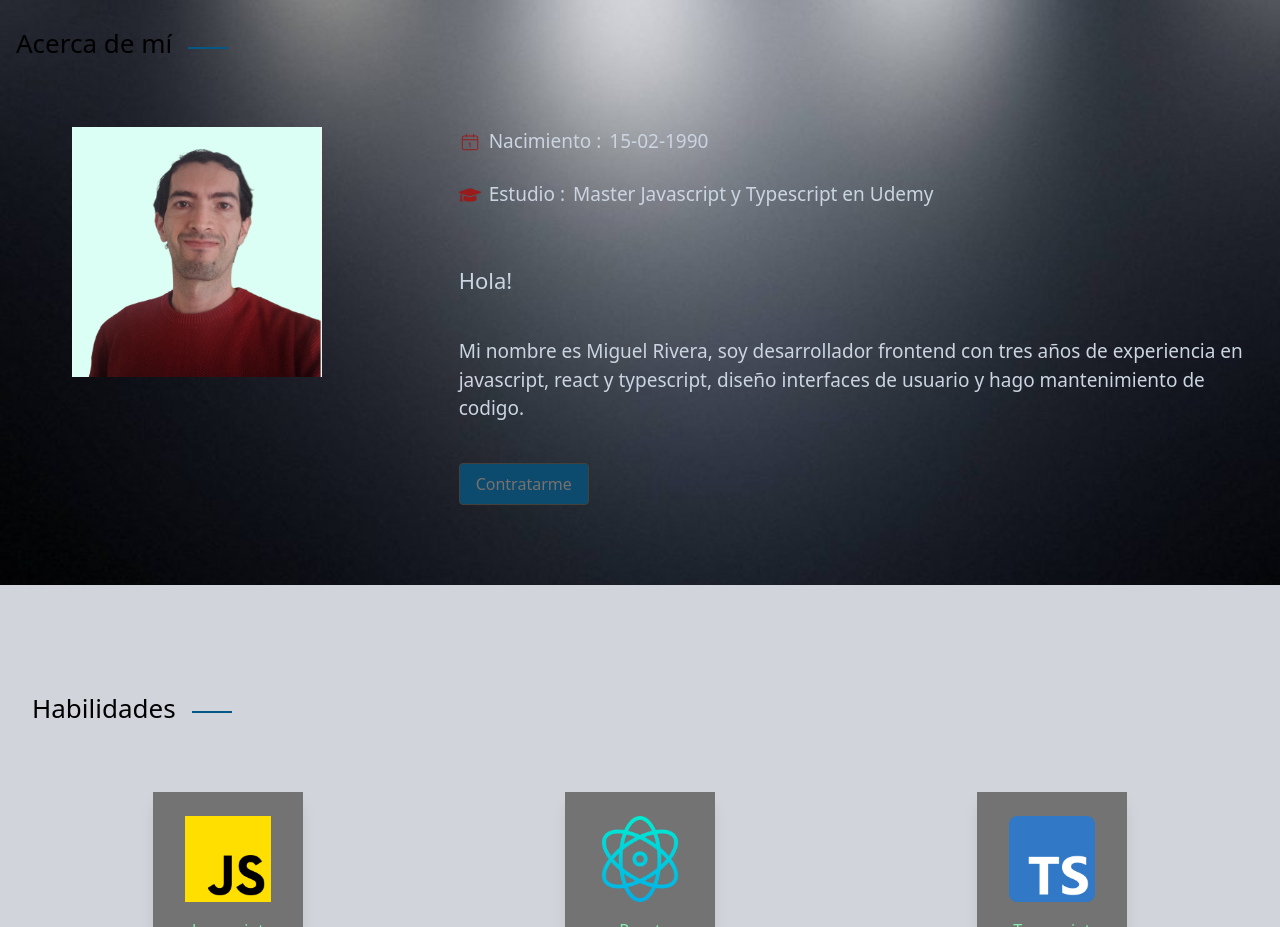
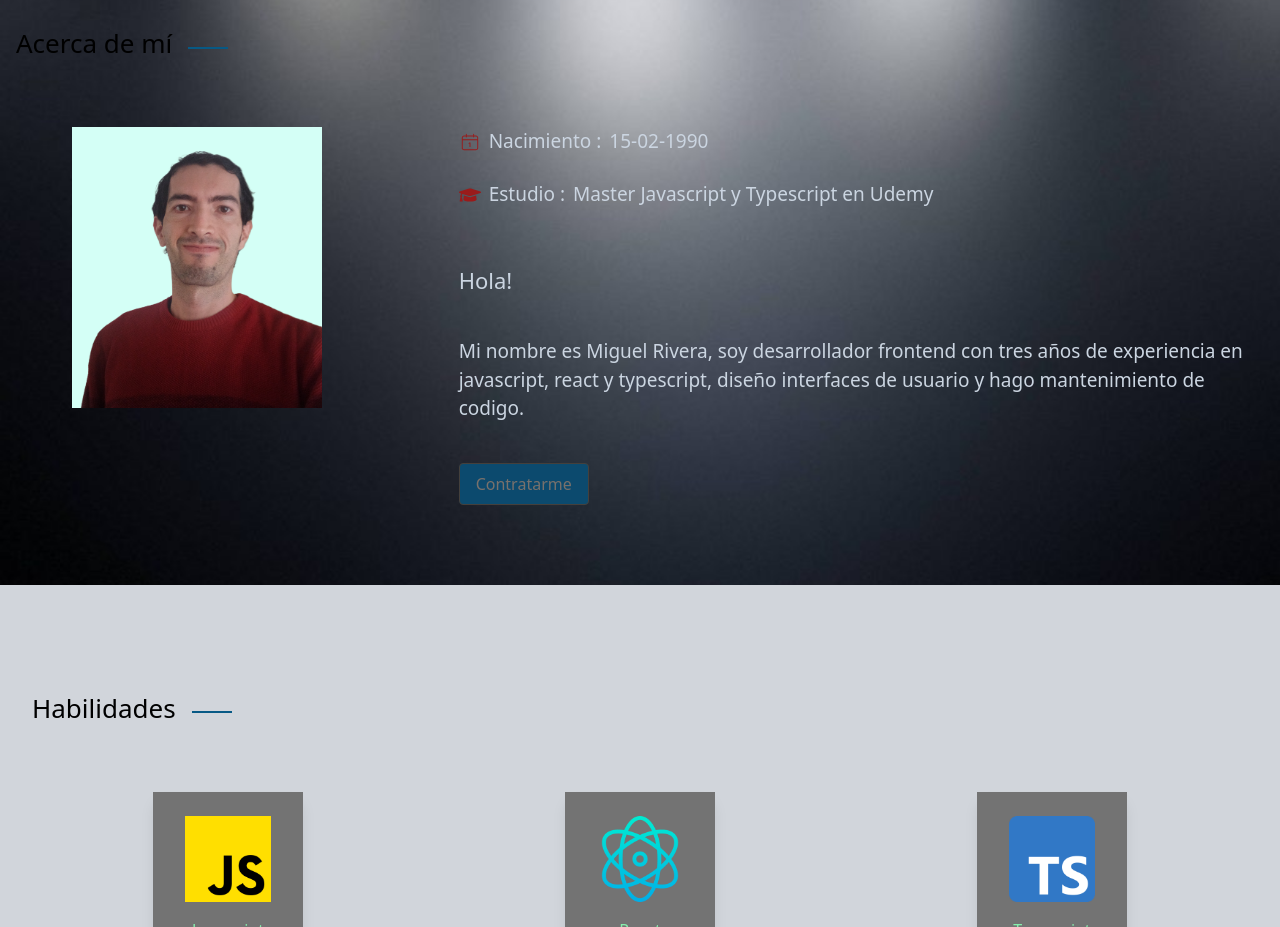
Before and after one commit to miguelriverasarmiento/portfolio-website, a Next.js app: page / in a window 1280 px wide. Shown: the part 880-1807 px from the top of the page. Built offline with nearby package versions, Linux system fonts and the light colour scheme.

Commit message:
Added new photo 2023

```diff
--- a/pages/About.js
+++ b/pages/About.js
@@ -18,7 +18,7 @@ const About = () => {
         <div className='justify-self-center w-[250px]'>
           <Image
             className="border-slate-400"
-            src="/img/miguelRiv2023.png"
+            src="/img/miguelriv23.png"
             width={400}
             height={400}
             alt=""/>
```
Also changed, not shown: public/img/miguelRiv2023.png (deleted), public/img/miguelriv23.png (added).
